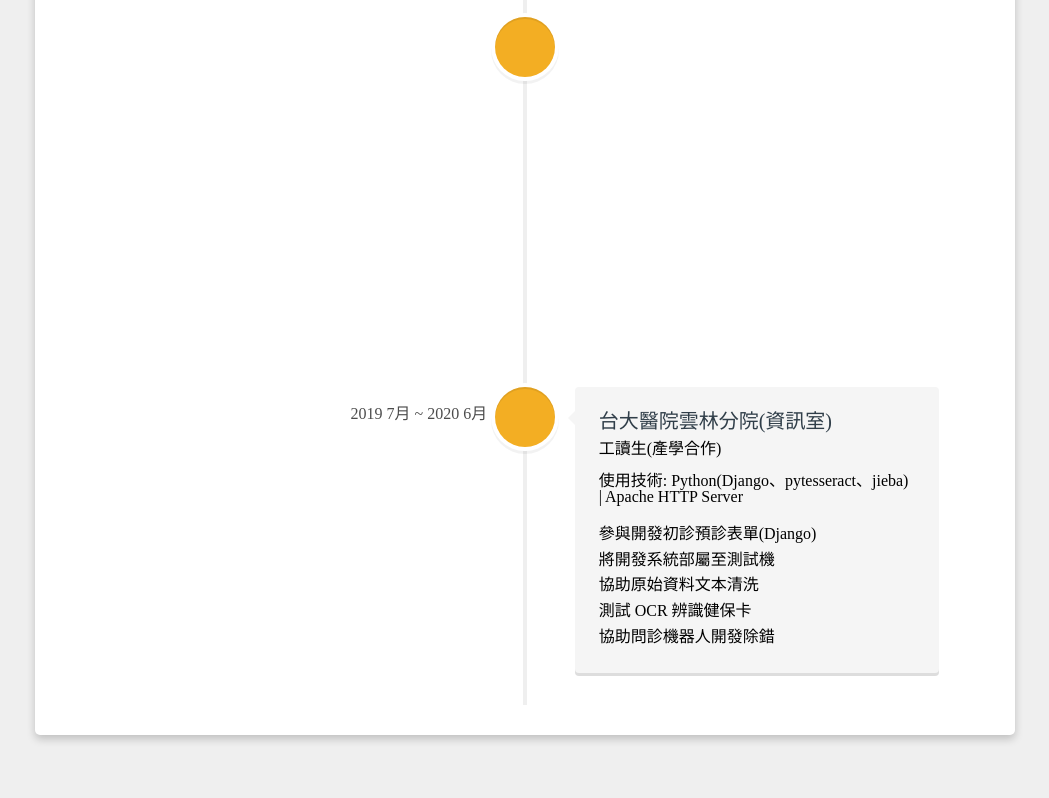
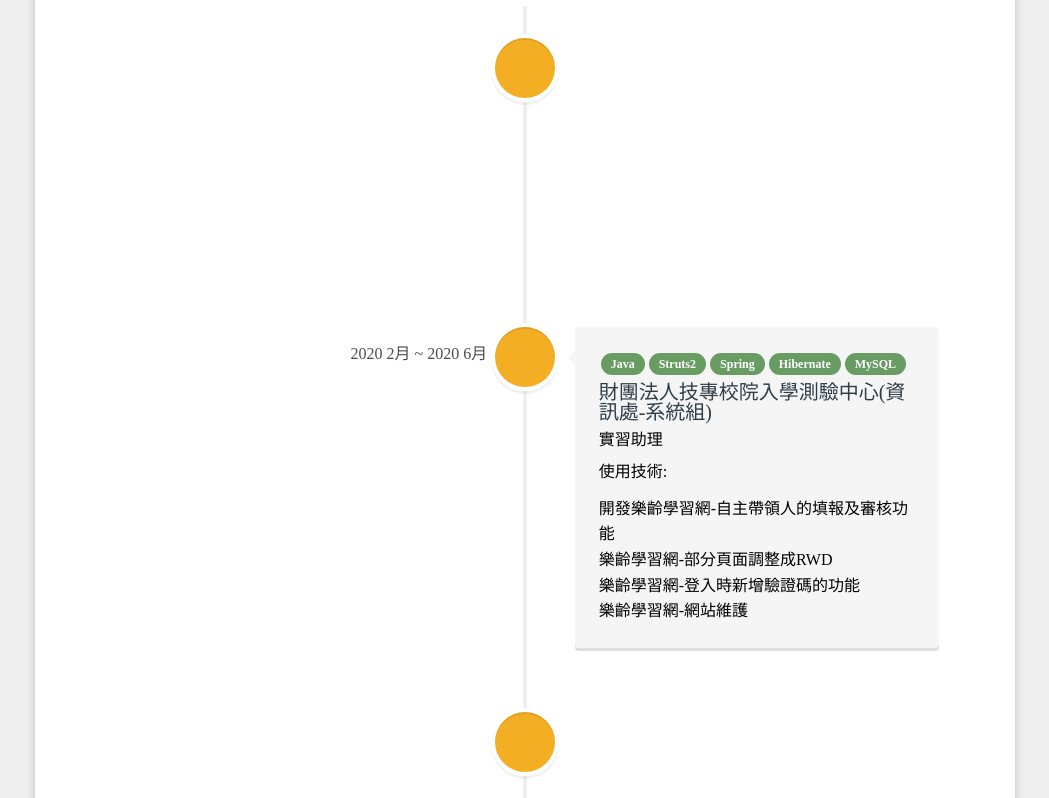
Before and after one commit to pock999/profile, a React app: page / in a window 1280 px wide. Shown: the part 1442-2240 px from the top of the page, without its empty margins (125-1174 px from the left). Built offline with nearby package versions, Linux system fonts and the light colour scheme.

Commit message:
✨ feat: Chip

```diff
--- a/data.js
+++ b/data.js
@@ -21,7 +21,7 @@ export default {
       icon: 'js',
       iconColor: '#E5AC1C',
       title: 'JavaScript',
-      items: ['React', 'Redux', 'Vue', 'Webpack', 'ES6', 'Redux'],
+      items: ['React', 'Redux', 'Vue', 'Webpack', 'ES6', 'Redux', 'React Native'],
     },
     {
       icon: 'nodejs',
@@ -60,11 +60,21 @@ export default {
   ],
   experiences: [
     {
+      workUnit: '',
+      department: '',
+      jobTitle: '軟體工程師',
+      period: '2021 4月 ~ 至今',
+      useTechs: ['JavaScript', 'React.js', 'Vue.js', 'Sails.js', 'React Native'],
+      list: [
+        '開發',
+      ],
+    },
+    {
       workUnit: '財團法人技專校院入學測驗中心',
       department: '資訊處-系統組',
       jobTitle: '實習助理',
       period: '2020 2月 ~ 2020 6月',
-      useTech: 'Java(Struts2 + Spring + Hibernate + Tiles) | MySQL',
+      useTechs: ['Java', 'Struts2', 'Spring', 'Hibernate', 'MySQL'],
       list: [
         '開發樂齡學習網-自主帶領人的填報及審核功能',
         '樂齡學習網-部分頁面調整成RWD',
@@ -77,7 +87,7 @@ export default {
       department: '資訊室',
       jobTitle: '工讀生(產學合作)',
       period: '2019 7月 ~ 2020 6月',
-      useTech: 'Python(Django、pytesseract、jieba) | Apache HTTP Server',
+      useTechs: ['Python', 'Django', 'pytesseract', 'jieba', 'Apache HTTP Server'],
       list: [
         '參與開發初診預診表單(Django)',
         '將開發系統部屬至測試機',
--- /dev/null
+++ b/src/components/Chip.jsx
@@ -0,0 +1,22 @@
+import React from 'react';
+
+import styled from 'styled-components';
+
+const ComponentStyle = styled.div`
+  padding: 5px 10px 5px 10px;
+  margin: 2px;
+  border-radius: 17px;
+
+  color: white;
+  background-color: #689C63;
+
+  font-size: 12px;
+  font-weight: bold;
+
+`;
+
+export default (props) => (
+  <ComponentStyle {...props}>
+    {props.children}
+  </ComponentStyle>
+);
--- a/src/components/Section/Experience.jsx
+++ b/src/components/Section/Experience.jsx
@@ -4,6 +4,7 @@ import { VerticalTimeline, VerticalTimelineElement }  from 'react-vertical-timel
 import 'react-vertical-timeline-component/style.min.css';
 
 import Section from "./index";
+import Chip from '../Chip';
 
 export default (props) => (
   <Section
@@ -21,6 +22,22 @@ export default (props) => (
           iconStyle={{ background: '#f3ae23', color: 'white' }}
           key={exp.period}
         >
+          <div
+            style={{
+              display: 'flex',
+              flexDirection: 'row',
+              flexWrap: 'wrap',
+              marginBottom: 5,
+            }}
+          >
+            {
+              exp.useTechs.map(tech => (
+                <Chip key={tech}>
+                  {tech}
+                </Chip>
+              ))
+            }
+          </div>
           <h2 className="vertical-timeline-element-title" style={{ marginBottom: '10px'}}>{exp.workUnit}({exp.department})</h2>
           <h3 className="vertical-timeline-element-subtitle">{exp.jobTitle}</h3>
           <br />
```
